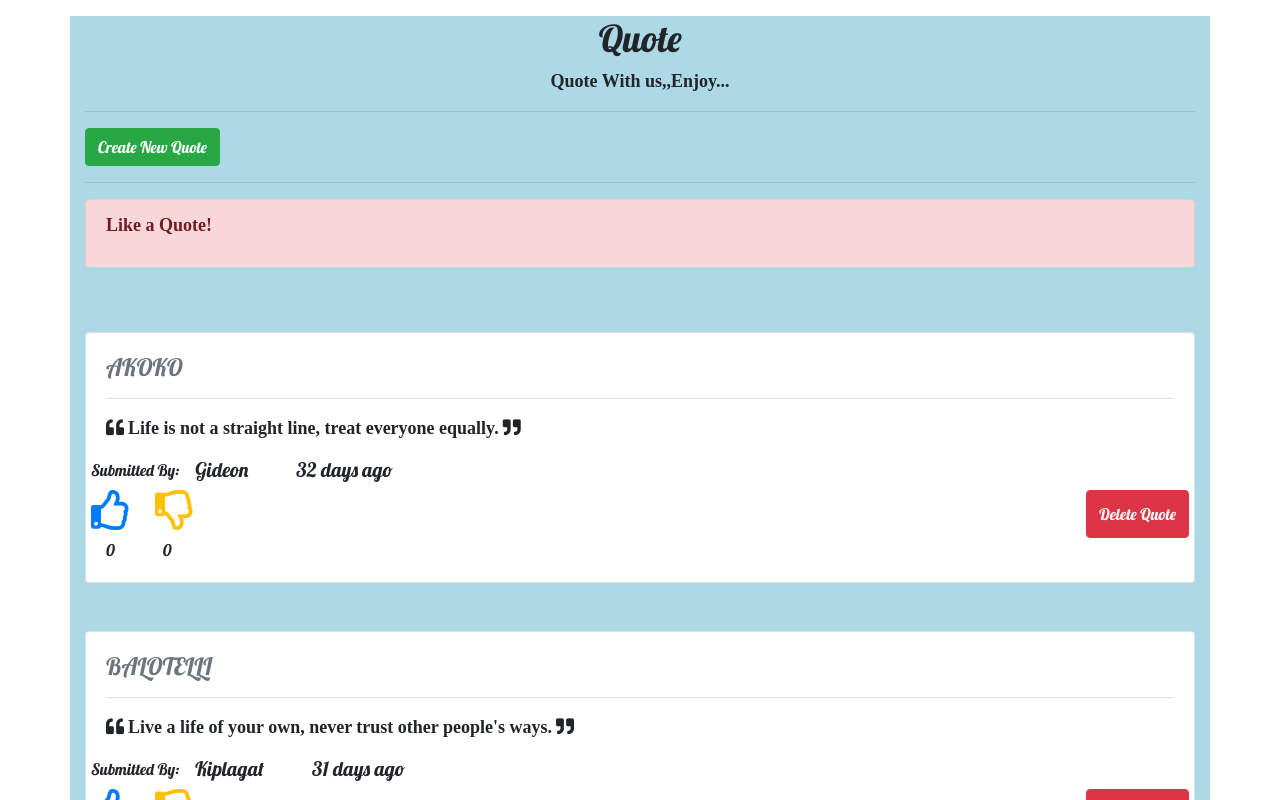
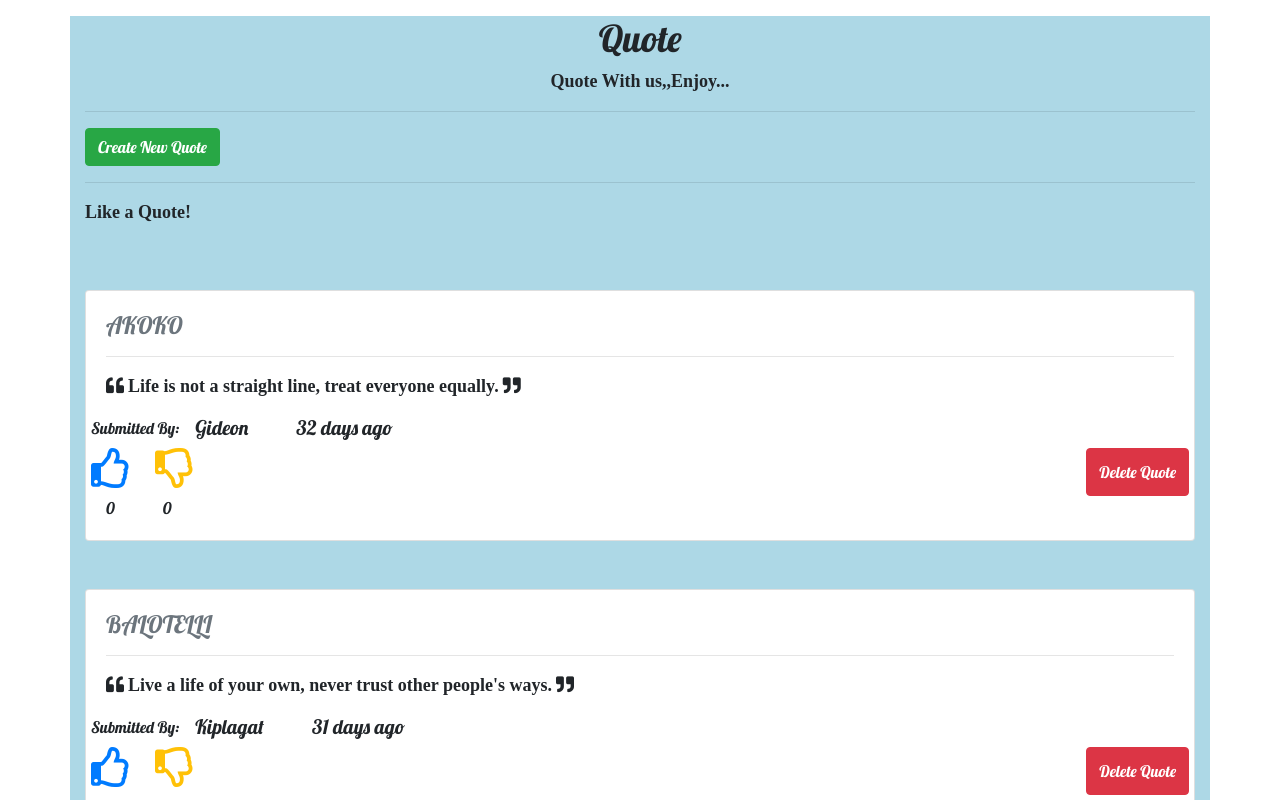
Before and after one commit to olesigilai/Quotes, an Angular app: page / in a window 1280 px wide. Shown: the top 800 px of the page. Built offline with nearby package versions, Linux system fonts and the light colour scheme.

Commit message:
clear button removed

```diff
--- a/src/app/quote-form/quote-form.component.html
+++ b/src/app/quote-form/quote-form.component.html
@@ -40,7 +40,7 @@
                       </div>
                   </div>
                   <div class="modal-footer">
-                      <button type="button" class="btn btn-secondary">Clear</button>
+                      <!-- <button type="button" class="btn btn-secondary">Clear</button> -->
                       <button type="submit" class="btn btn-primary">Add Quote</button>
                   </div>
               </form>
@@ -54,7 +54,7 @@
   <div class="modal-dialog" role="document">
       <div class="modal-content">
           <div class="modal-header">
-              <h5 class="modal-title" id="exampleModalLabel">Create Quote</h5>
+              <h5 class="modal-title" id="exampleModalLabel" >Create Quote</h5>
               <button type="button" class="close" data-dismiss="modal" aria-label="Close">
                   <span aria-hidden="true">&times;</span>
               </button>
@@ -87,7 +87,7 @@
                       </div>
                   </div>
                   <div class="modal-footer">
-                      <button type="button" class="btn btn-secondary">Clear</button>
+                      <!-- <button type="button" class="btn btn-secondary">Clear</button> -->
                       <button type="submit" class="btn btn-primary">Add Quote</button>
                   </div>
               </form>
--- a/src/app/quote/quote.component.html
+++ b/src/app/quote/quote.component.html
@@ -14,7 +14,7 @@
         <hr>
         <app-quote-form (addQuote)="newQuote($event)"></app-quote-form>
         <hr>
-        <div class="alert alert-danger">
+        <div>
             <p>Like a Quote!</p>
         </div>
         <div *ngIf='bestQuote'>
--- a/src/styles.css
+++ b/src/styles.css
@@ -2,6 +2,7 @@
 .container{
     font-family: 'Lobster', cursive;
     background-color: lightblue;
+
 
 }
 p{
```
